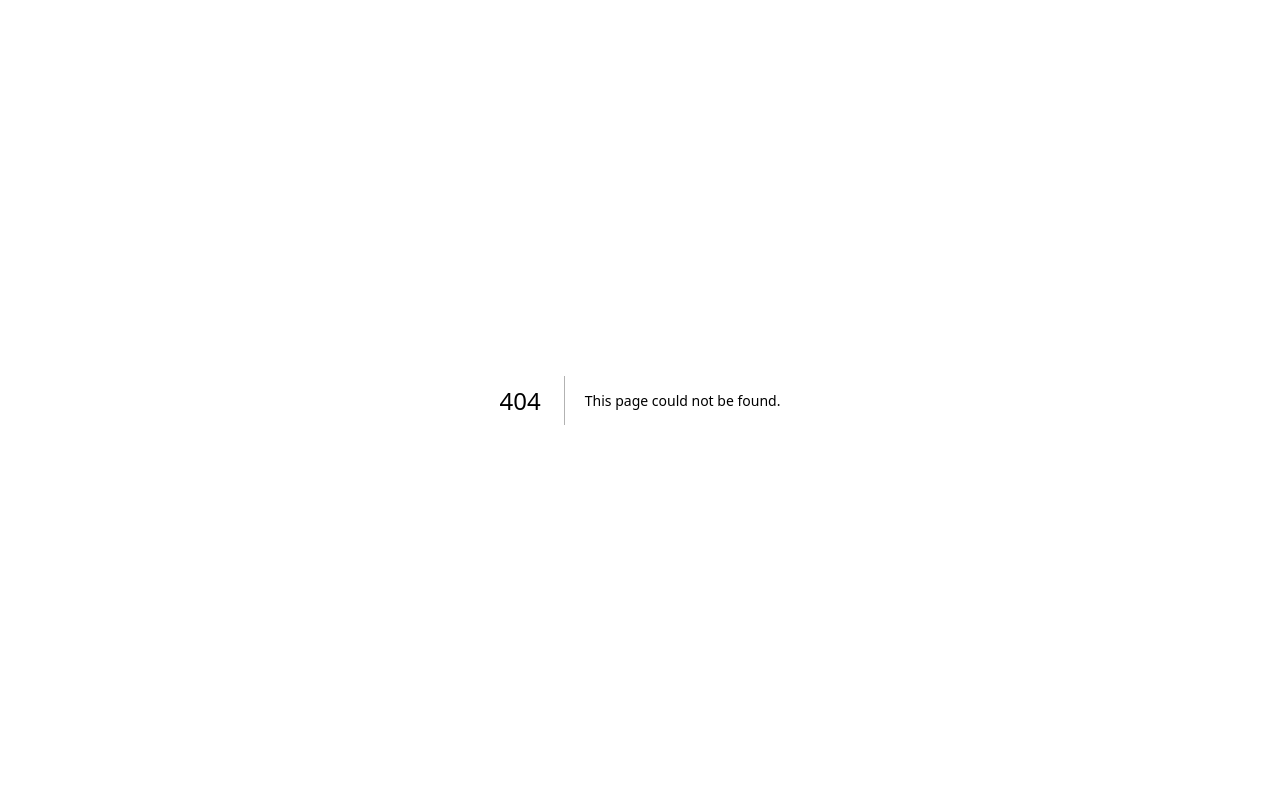
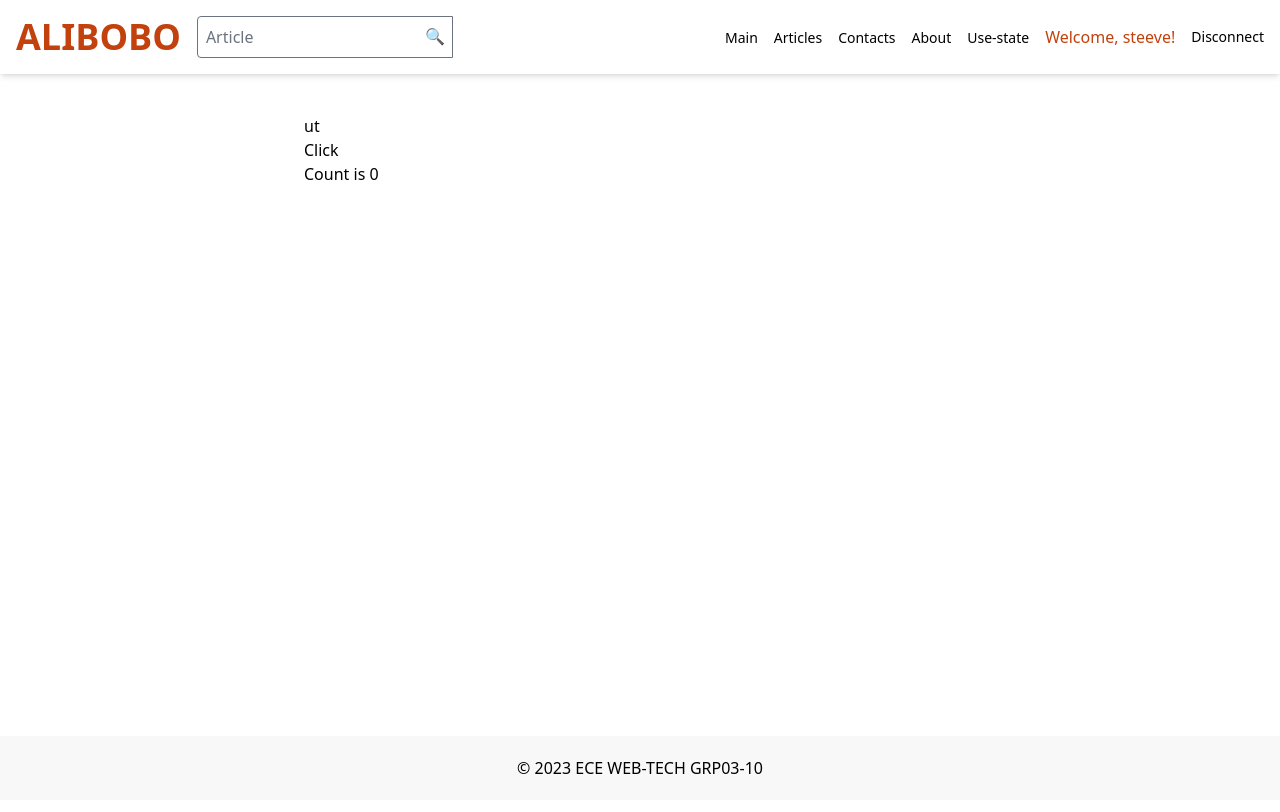
Before and after one commit to marcolap13/ece-webtech-2023-fall-gr03-10, a Next.js app: page /use-state in a window 1280 px wide. Before the commit this address had no page. Shown: the top 812 px of the page. Built offline with nearby package versions, Linux system fonts and the light colour scheme; what tailwindcss-font-inter would draw is missing.

Commit message:
feat [Part 1]: Component State

```diff
--- a/components/Header.js
+++ b/components/Header.js
@@ -44,6 +44,9 @@ export default function Header() {
           <Link href="/about" passHref>
             <button className="text-sm">About</button>
           </Link>
+          <Link href="/use-state" passHref>
+            <button className="text-sm">Use-state</button>
+          </Link>
 
           {/* User Profile and Connection Status */}
           <div className="flex items-center space-x-4">
--- /dev/null
+++ b/pages/use-state.js
@@ -0,0 +1,20 @@
+import Link from 'next/link'
+import Layout from '../components/Layout.js'
+import { useState, useEffect } from "react";
+
+export default function Page() {
+  var [count, setCount] = useState(0);
+
+
+  function handleClick() {
+    setCount(count + 1);
+  }
+  return (
+    <Layout>
+   <h1>ut</h1>
+   <button onClick={handleClick}> Click</button>
+    <p>Count is {count}</p>
+    </Layout>
+
+  )
+}
```
